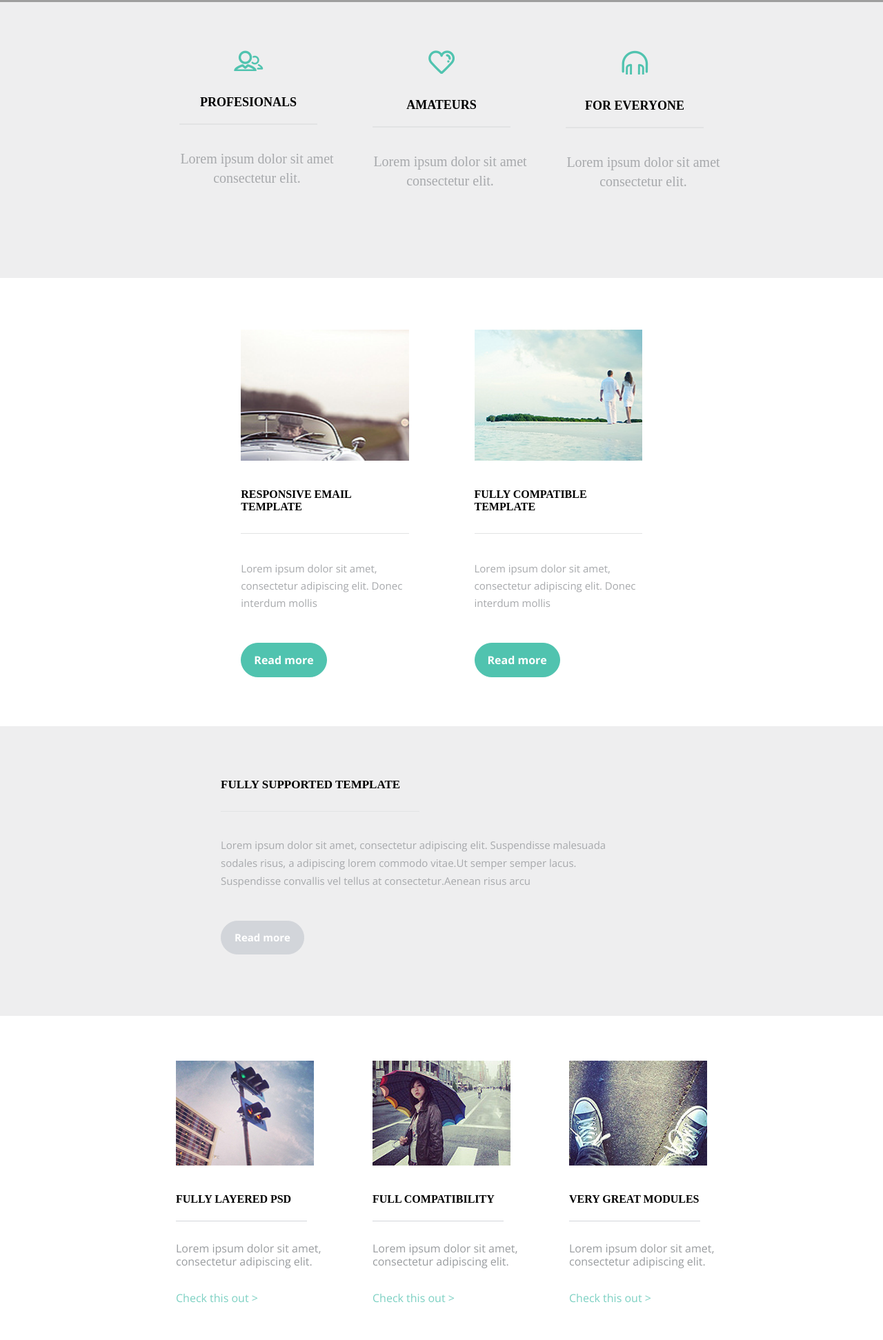
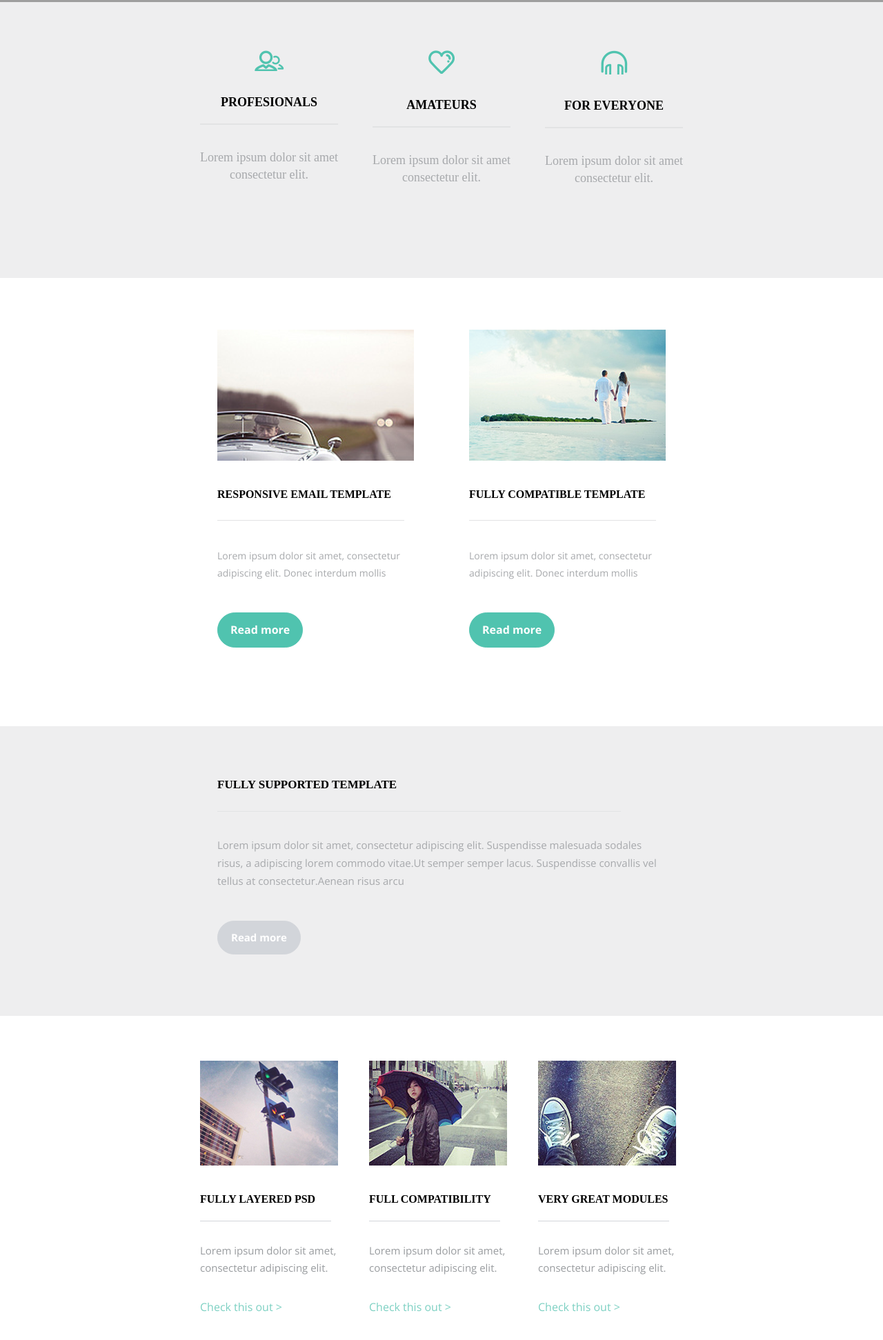
Before and after one commit to lenocheklisichka/ProjectElena, a plain HTML site: page index.html in a window 1280 px wide. Shown: the part 717-2660 px from the top of the page at 69% size. Drawn offline with nearby package versions, Linux system fonts and the light colour scheme; grey boxes are pictures that could not be loaded.

Commit message:
изменила стили

```diff
--- a/css/style.css
+++ b/css/style.css
@@ -14,8 +14,8 @@ body {
     margin: 0;
     padding: 0;
  }
-
- /** {
+/*
+ * {
  	border: 1px solid red;
  }*/
 
@@ -92,6 +92,8 @@ button:hover {
 }
 
 .menu {
+	max-width: 700px;
+	margin: 0 auto;
 	text-align: center;
 	padding-top: 60px;
 }
@@ -105,7 +107,8 @@ button:hover {
 
 .box-item {
 	display: flex;
-	justify-content: center;
+	max-width: 700px;
+	margin: 0 auto;
 	padding-top: 70px;
 }
 
@@ -134,9 +137,7 @@ button:hover {
 }
 
 .item {
-	width: 100%;
-	max-width: 200px;
-	padding-right: 80px;
+	padding-right: 50px;
 }
 
 .item:last-child {
@@ -152,12 +153,10 @@ button:hover {
 }
 
 .text-item {
-	font-size: 20px;
-	line-height: 28px;
+	font-size: 18px;
+	line-height: 25px;
 	font-family: 'PTS Sans';
 	color: #a7a9ac;
-	width: 225px;
-	margin: 0 auto;
 	text-align: center;
 	padding-top: 35px;
 }
@@ -177,23 +176,25 @@ button:hover {
 
 .box-template {
 	display: flex;
+	width: 100%;
+	max-width: 650px;
+	margin: 0 auto;
 	padding-top: 75px;
-	justify-content: center;
 }
 
 .template {
-	padding-right: 95px;
-	width: 19%;
+	width: 100%;
 }
 
-.template:last-child {
-	padding-right: 0;
-}
+ .item-template {
+    padding-right: 80px;
+ }
 
 .bg {
 	width: 100%;
 	max-width: 300px;
 	height: 190px;
+	background-repeat: no-repeat;
 }
 
 .bg-1 {
@@ -214,16 +215,14 @@ button:hover {
 
 .line {
 	border-bottom: 1px solid  #e2e3e4;
-	width: 100%;
+	width: 95%;
 	padding-top: 28px;
 }
 
 .text-template {
-	font-size: 15px;
+	font-size: 14px;
 	line-height: 25px;
 	color: #a7a9ac;
-	width: 105%;
-	margin: 0 auto;
 	padding: 38px 0 45px 0;
 }
 
@@ -244,8 +243,9 @@ button:hover {
 }
 
 .box-lorem {
+	max-width: 650px;
+	margin: 0 auto;
 	padding-top: 75px;
-	margin-left: 25%;
 }
 
 .heading-one {
@@ -258,13 +258,12 @@ button:hover {
 .hr-line {
 	border-bottom: 1px solid #e2e3e4;
 	padding-top: 28px;
-	width: 30%;
+	width: 90%;
 }
 
 .text-lorem {
 	font-size: 15px;
 	line-height: 26px;
-	width: 60%;
 	color: #a7a9ac;
 	padding: 35px 0 45px 0;
 }
@@ -298,15 +297,15 @@ button:hover {
 }
 
 .picture {
-	width: 100%;
-	max-width: 200px;
+	width: 200px;
 	height: 152px;
 }
 
 .box-psd {
 	display: flex;
+	max-width: 700px;
+	margin: 0 auto;
 	padding-top: 65px;
-	justify-content: center;
 }
 
 .line-one {
@@ -316,7 +315,8 @@ button:hover {
 }
 
 .text-psd {
-	width: 110%;
+	font-size: 15px;
+	line-height: 25px;
 	padding-top: 30px;
 	color: #999c9f;
 }
@@ -328,7 +328,7 @@ button:hover {
 }
 
 .Lorem-ipsum {
-	padding-right: 85px;
+	padding-right: 45px;
 	width: 100%;
 	max-width: 200px;
 }
@@ -357,7 +357,7 @@ button:hover {
 }
 
 .block {
-	padding-right: 130px;
+	padding-right: 60px;
 }
 
 .block:last-child {
@@ -382,18 +382,19 @@ button:hover {
 }
 
 .text-ipsum {
-	width: 100%;
-	max-width: 300px;
+	width: 300px;
 	color: #787b80;
-	font-size: 15px;
+	font-size: 14px;
 	line-height: 25px;
 	padding: 30px 0 40px 0;
 }
 
 .box-teleg {
+	width: 100%;
+	max-width: 700px;
+	margin: 0 auto;
 	display: flex;
 	padding-top: 70px;
-	justify-content: center;
 }
 
 .page {
@@ -414,7 +415,7 @@ button:hover {
 }
 
 .hr-lines {
-	width: 40%;
+	width: 95%;
 	border-bottom: 1px solid #d2d5da;
 	padding-top: 25px;
 }
@@ -422,18 +423,20 @@ button:hover {
 .text-dolor {
 	font-size: 15px;
 	line-height: 25px;
-	width: 45%;
+	width: 300px;
 	padding: 35px 0 33px 0;
 }
 
 .box-block {
 	display: flex;
-	justify-content: flex-end;
+	width: 100%;
+	max-width: 700px;
+	margin: 0 auto;
 	padding-top: 60px;
 }
 
 .block-just {
-	padding-right: 85px;
+	padding-right: 60px;
 }
 
 .block-just-one {
--- a/index.html
+++ b/index.html
@@ -62,7 +62,7 @@
 
 	<div class="page-template-one">
 		<div class="box-template">
-			<div class="template">
+			<div class="template item-template">
 				<div class="bg-1 bg"></div>
 				<p class="heading">Responsive email template</p>
 				<div class="line"></div>
```
